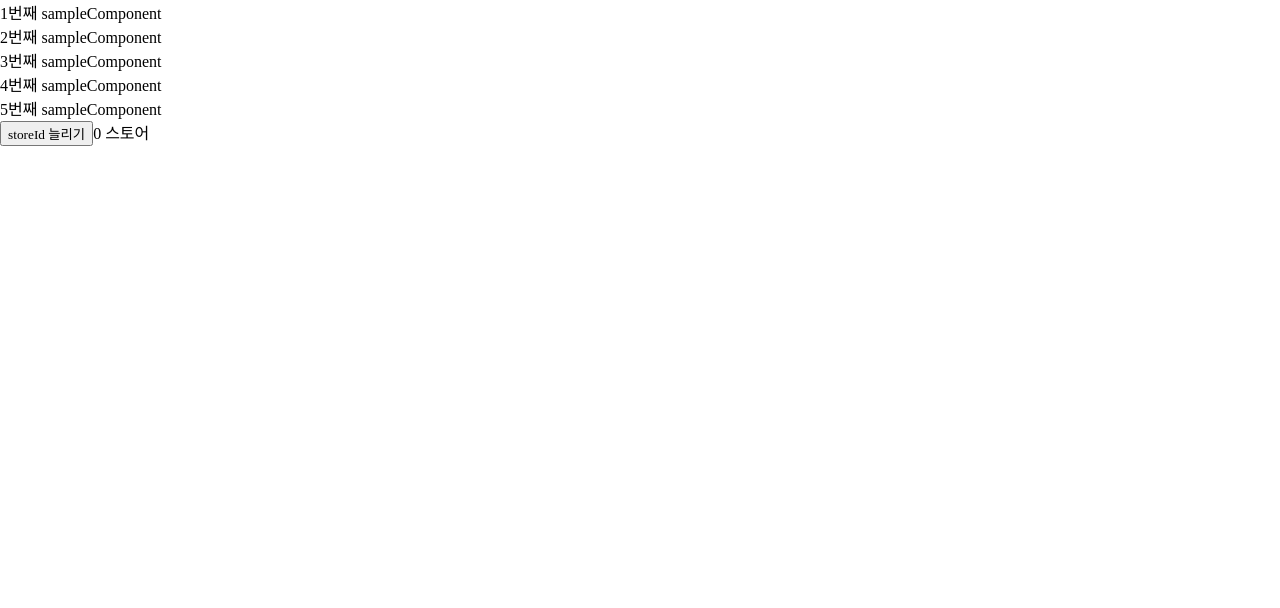
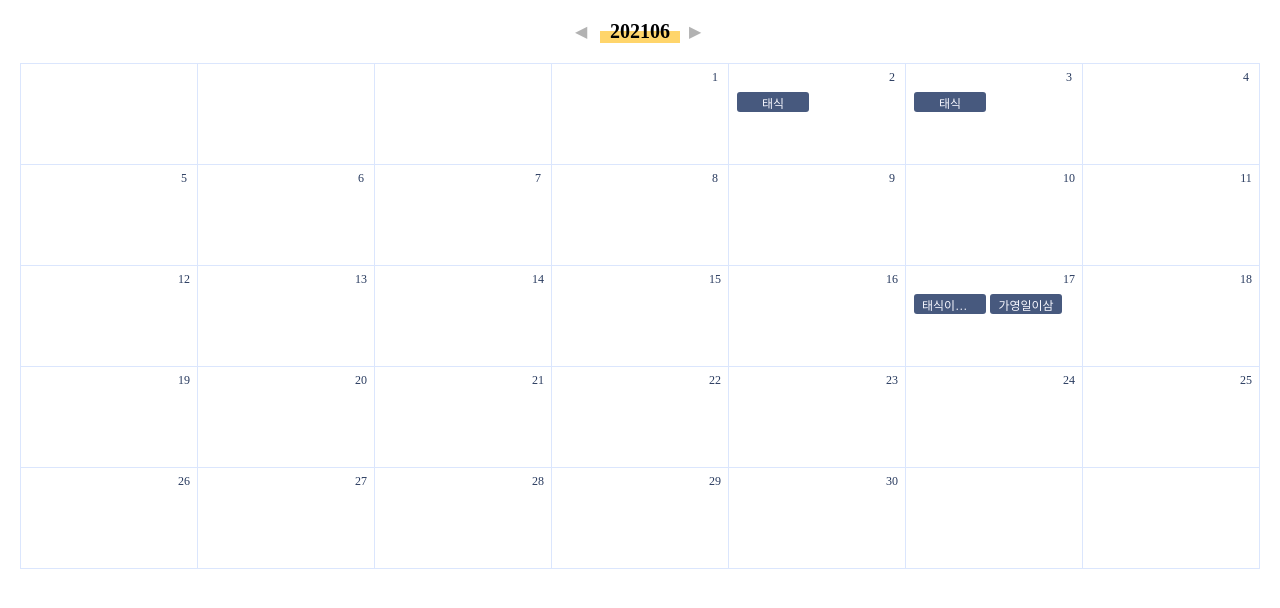
Before and after one commit to jaehleeee/albadon, a React (Create React App) app in the folder albadon-front/: page /calendar in a window 1280 px wide. Shown: the top 608 px of the page. Built offline with nearby package versions, Linux system fonts and the light colour scheme; no server answers; a web font is replaced by a local one.

Commit message:
add calendarpage

```diff
--- a/albadon-front/package.json
+++ b/albadon-front/package.json
@@ -7,12 +7,14 @@
     "@testing-library/react": "^11.2.7",
     "@testing-library/user-event": "^12.8.3",
     "@types/jest": "^26.0.23",
+    "@types/moment": "^2.13.0",
     "@types/node": "^12.20.13",
     "@types/react": "^17.0.8",
     "@types/react-dom": "^17.0.5",
     "@types/react-router-dom": "^5.1.7",
     "@types/recoil": "0.0.9",
     "axios": "^0.21.1",
+    "moment": "^2.29.1",
     "node-sass": "^6.0.0",
     "react": "^17.0.2",
     "react-dom": "^17.0.2",
--- a/albadon-front/src/App.tsx
+++ b/albadon-front/src/App.tsx
@@ -5,6 +5,7 @@ import { getHealthCheck } from "./service/HealthCheckService";
 import { BrowserRouter, Redirect, Route, Switch } from "react-router-dom";
 import { SamplePage } from "./page/SamplePage";
 import { RecoilRoot } from "recoil";
+import { CalendarPage } from "./page/CalendarPage";
 
 function App() {
   const [value, setValue] = useState<string>("");
@@ -23,7 +24,7 @@ function App() {
             <Redirect to="/calendar" />
           </Route>
           <Route path="/calendar">
-            <SamplePage />
+            <CalendarPage />
           </Route>
           <Route path="/employee" />
           <Route path="/store" />
--- a/albadon-front/src/page/CalendarPage.scss
+++ b/albadon-front/src/page/CalendarPage.scss
@@ -1,4 +1,111 @@
+$navy: "#293b5f";
+$light-navy: "#47597e";
+$dim-sky: "#dbe6fd";
+$dusty-beige: "#b2ab8c";
+
+$border-color: #dbe6fd;
+
 #CalendarPage {
-  .title {
+  padding: 20px;
+  .month-btn {
+    position: absolute;
+    width: 10px;
+    top: 22px;
+    font-size: 16px;
+    cursor: pointer;
+    color: rgba($color: black, $alpha: 0.3);
+    &.prev {
+      left: calc(50% - 65px);
+    }
+    &.next {
+      left: calc(50% + 49px);
+    }
+  }
+
+  .yyyymm {
+    width: 80px;
+    font-size: 20px;
+    font-weight: 700;
+    text-align: center;
+    color: "#47597e";
+    margin-left: calc(50% - 40px);
+    background: linear-gradient(
+      180deg,
+      rgba(255, 255, 255, 0) 0%,
+      rgba(255, 255, 255, 0) 50%,
+      #ffd56b 50%,
+      #ffd56b 100%
+    );
+  }
+  .week-wrapper {
+    padding-top: 20px;
+    .week {
+      display: flex;
+      & + .week {
+        border-top: 1px solid $border-color;
+      }
+      &:first-child {
+        border-top: 1px solid $border-color;
+      }
+      &:last-child {
+        border-bottom: 1px solid $border-color;
+      }
+
+      .day {
+        width: 100%;
+        height: 100px;
+
+        & + .day {
+          border-left: 1px solid $border-color;
+        }
+        &:first-child {
+          border-left: 1px solid $border-color;
+        }
+        &:last-child {
+          border-right: 1px solid $border-color;
+        }
+
+        .day-number {
+          text-align: center;
+          margin-left: auto;
+          height: 20px;
+          width: 20px;
+          font-size: 12px;
+          font-weight: 500;
+          line-height: 20px;
+          padding: 3px;
+          color: #293b5f;
+          .circle {
+            display: none;
+            width: 20px;
+            height: 20px;
+            background-color: $border-color;
+            position: absolute;
+            margin-top: -20px;
+            border-radius: 50%;
+            z-index: -1;
+          }
+        }
+
+        .employee-wrapper {
+          display: flex;
+          margin: 0px 6px 2px 6px;
+          .employee-badge {
+            background-color: #47597e;
+            color: ghostwhite;
+            margin: 2px;
+            border-radius: 3px;
+            padding: 2px 8px;
+            text-overflow: ellipsis;
+            text-align: center;
+            font-size: 12px;
+            height: 16px;
+            white-space: nowrap;
+            width: 56px;
+            overflow: hidden;
+          }
+        }
+      }
+    }
   }
 }
--- a/albadon-front/src/page/CalendarPage.tsx
+++ b/albadon-front/src/page/CalendarPage.tsx
@@ -1,12 +1,181 @@
+import moment from "moment";
 import React, { useEffect, useState } from "react";
 import { SampleComponent } from "../component/SampleComponent";
+import { range } from "../util";
+import "./CalendarPage.scss";
 
-export const SamplePage: React.FC = () => {
+export interface Settings {
+  startDate: number;
+  dayCount: number;
+  weekCount: number;
+}
+
+export interface Employee {
+  employeeId: number;
+  employeeName: string;
+}
+
+export interface DaySchedule {
+  employeeList: Employee[];
+}
+
+export const CalendarPage: React.FC = () => {
+  const getSettings = (YYYYMM: string) => {
+    const dayCount = moment(YYYYMM, "YYYYMM").daysInMonth();
+    const startDate = moment(YYYYMM, "YYYYMM").date(1).day();
+
+    return {
+      startDate: startDate,
+      dayCount: dayCount,
+      weekCount: (startDate + dayCount) / 7,
+    };
+  };
+
+  const getDayComponent = (week: number, day: number, settings: Settings) => {
+    const val = week * 7 + day - settings.startDate;
+    if (val > 0 && val <= settings.dayCount) {
+      return (
+        <div className="day-number">
+          {val}
+          <div className="circle" />
+        </div>
+      );
+    } else {
+      return null;
+    }
+  };
+
+  const getEmployeeComponent = (
+    week: number,
+    day: number,
+    settings: Settings
+  ) => {
+    const val = week * 7 + day - settings.startDate;
+    if (val > 0 && val <= settings.dayCount) {
+      return (
+        <div className="employee-wrapper">
+          {dayScheduleList[val - 1]?.employeeList.map((employee) => {
+            return (
+              <div className="employee-badge">{employee.employeeName}</div>
+            );
+          })}
+        </div>
+      );
+    } else {
+      return null;
+    }
+  };
+
+  const handleNextMonthBtnClick = () => {
+    setSelectedYYYYMM(
+      moment(selectedYYYYMM, "YYYYMM").add(1, "months").format("YYYYMM")
+    );
+  };
+
+  const handlePrevMonthBtnClick = () => {
+    setSelectedYYYYMM(
+      moment(selectedYYYYMM, "YYYYMM").add(-1, "months").format("YYYYMM")
+    );
+  };
+  const [selectedYYYYMM, setSelectedYYYYMM] = useState<string>(
+    moment().format("YYYYMM")
+  );
+  const [settings, setSettings] = useState<Settings>(
+    getSettings(moment().format("YYYYMM"))
+  );
+
+  const [dayScheduleList, setDayScheduleList] = useState<DaySchedule[]>([]);
+
+  useEffect(() => {
+    //fetch schedule
+    setSettings(getSettings(selectedYYYYMM));
+
+    setDayScheduleList([
+      { employeeList: [] },
+      {
+        employeeList: [
+          {
+            employeeId: 1,
+            employeeName: "태식",
+          },
+        ],
+      },
+      {
+        employeeList: [
+          {
+            employeeId: 1,
+            employeeName: "태식",
+          },
+        ],
+      },
+      { employeeList: [] },
+
+      { employeeList: [] },
+      { employeeList: [] },
+      { employeeList: [] },
+      { employeeList: [] },
+      { employeeList: [] },
+      { employeeList: [] },
+      { employeeList: [] },
+      { employeeList: [] },
+      { employeeList: [] },
+      { employeeList: [] },
+      { employeeList: [] },
+      { employeeList: [] },
+      {
+        employeeList: [
+          {
+            employeeId: 1,
+            employeeName: "태식이이이이이이이이이이이이이이이이이이이이",
+          },
+          {
+            employeeId: 2,
+            employeeName: "가영일이삼",
+          },
+        ],
+      },
+      { employeeList: [] },
+      { employeeList: [] },
+      { employeeList: [] },
+      { employeeList: [] },
+      { employeeList: [] },
+      { employeeList: [] },
+      { employeeList: [] },
+      { employeeList: [] },
+      { employeeList: [] },
+      { employeeList: [] },
+      { employeeList: [] },
+      { employeeList: [] },
+      { employeeList: [] },
+    ]);
+  }, [selectedYYYYMM]);
+
   return (
-    <div id="SamplePage">
-      {[1, 2, 3, 4, 5].map((item) => {
-        return <SampleComponent title={`${item}번째 sampleComponent`} />;
-      })}
+    <div id="CalendarPage">
+      <div className="month-btn prev" onClick={handlePrevMonthBtnClick}>
+        ◀︎
+      </div>
+      <div className="yyyymm"> {selectedYYYYMM} </div>
+      <div className="month-btn next" onClick={handleNextMonthBtnClick}>
+        ▶︎
+      </div>
+
+      <div className="week-wrapper">
+        {range(settings.weekCount).map((week) => {
+          return (
+            <div key={`${week}th-week`} className="week">
+              {range(7).map((day) => {
+                return (
+                  <div key={`${day}th-day`} className="day">
+                    {getDayComponent(week, day, settings)}
+                    {getEmployeeComponent(week, day, settings)}
+                  </div>
+                );
+              })}
+            </div>
+          );
+        })}
+      </div>
     </div>
   );
 };
--- a/albadon-front/src/page/SamplePage.tsx
+++ b/albadon-front/src/page/SamplePage.tsx
@@ -7,6 +7,7 @@ import { currentStore } from "../recoil/Seletor";
 export const SamplePage: React.FC = () => {
   const store = useRecoilValue(currentStore);
   const [storeId, setStoreId] = useRecoilState(currentStoreId);
+
   return (
     <div id="SamplePage">
       {[1, 2, 3, 4, 5].map((item) => {
--- a/albadon-front/src/recoil/Atom.ts
+++ b/albadon-front/src/recoil/Atom.ts
@@ -1,3 +1,4 @@
+import moment from "moment";
 import { atom } from "recoil";
 
 export const currentStoreId = atom({
--- /dev/null
+++ b/albadon-front/src/util.ts
@@ -0,0 +1,7 @@
+export const range = (length: number) => {
+  let retVal = [];
+  for (let i = 0; i < length; i++) {
+    retVal.push(i);
+  }
+  return retVal;
+};
```
Also changed, not shown: 1 other file (tests, documents, lock files or other folders).
